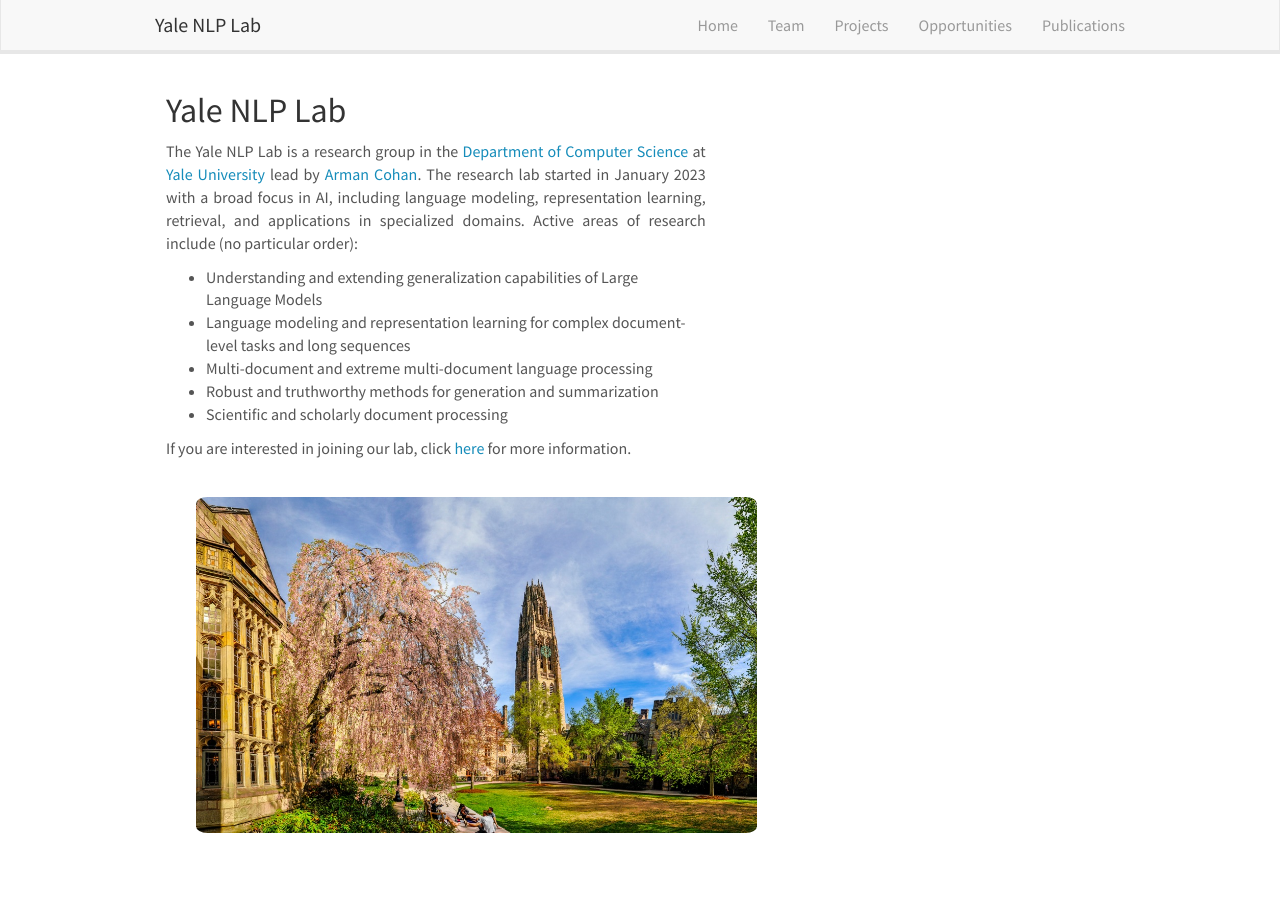
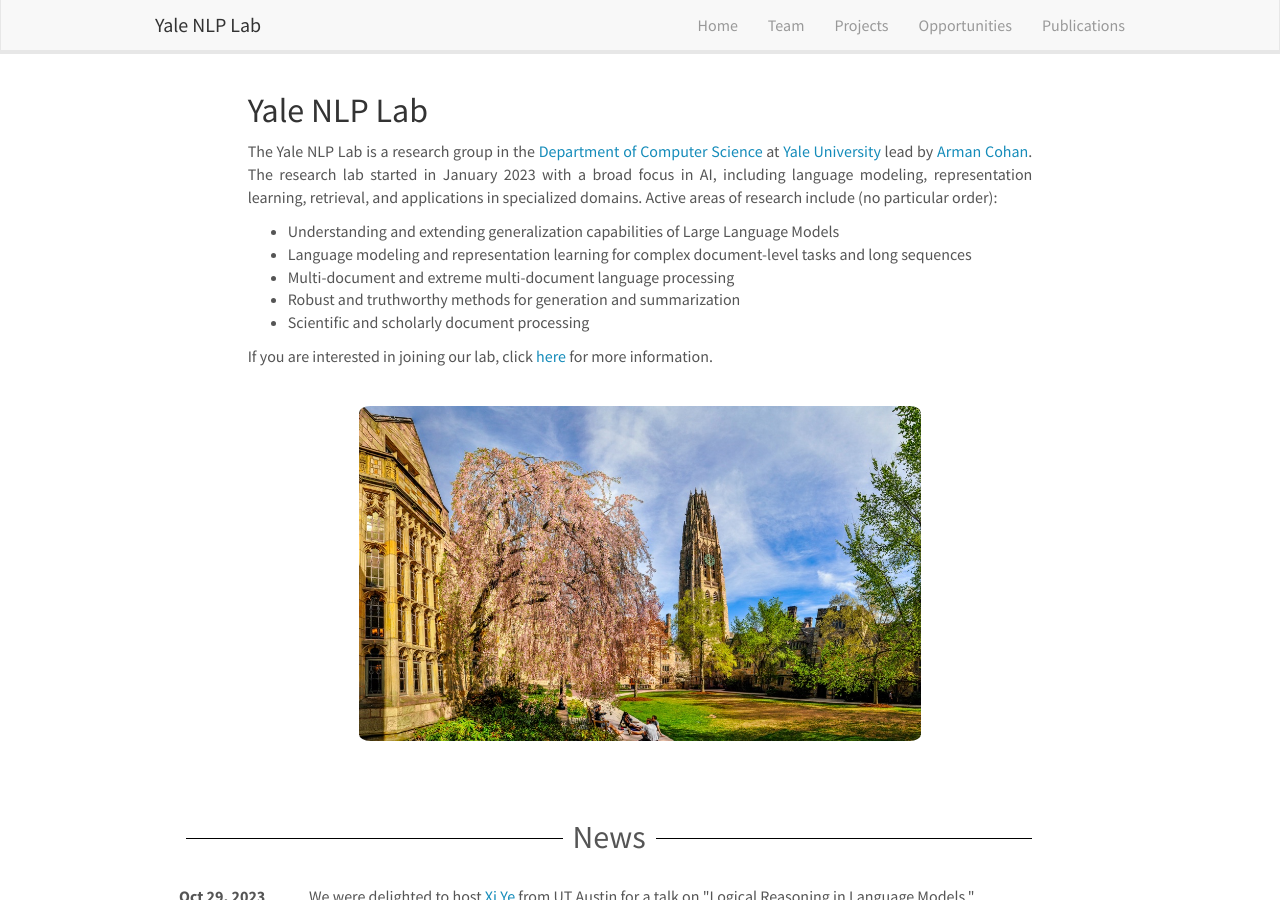
Before and after one commit to yale-nlp/yale-nlp.github.io, a Jekyll site: the page built from _pages/home.md, in a window 1280 px wide and 900 px high. Built offline with Jekyll 4.4.1, drawn with Linux system fonts in a browser that asks for light colours; nearby versions of some CDN libraries; comment, search, counter and statistics services are not loaded.

Commit message:
center the home page

```diff
--- a/_pages/home.md
+++ b/_pages/home.md
@@ -7,7 +7,7 @@
 ---
 
 <div class="row" style="margin-bottom: 50px; margin-left: 10px; margin-right: 10px">
-<div class="col-sm-7 clearfix">
+<div class="col-sm-10 col-sm-offset-1 clearfix">
   <h2>Yale NLP Lab</h2>
   <!-- justify the text-->
   <p style="text-align:justify">
@@ -27,7 +27,7 @@
   </p>
 </div>
 
-<div class="col-sm-8 clearfix">
+<div class="col-sm-8 col-sm-offset-2 clearfix">
   <div markdown="0" id="carousel" class="carousel slide" data-ride="carousel" data-interval="4000" data-pause="hover" >
     <!-- Menu -->
     <!-- <ol class="carousel-indicators">
```
